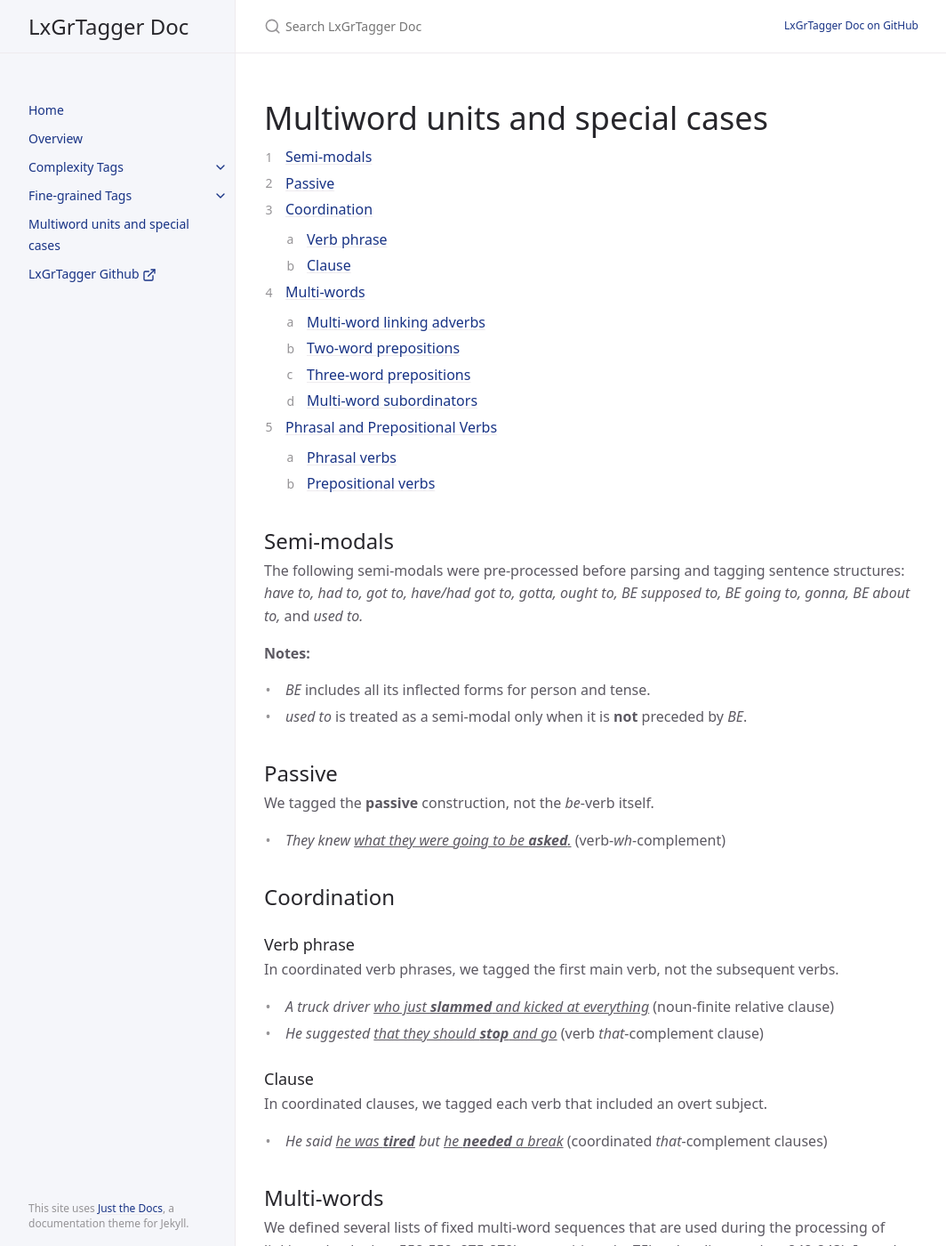
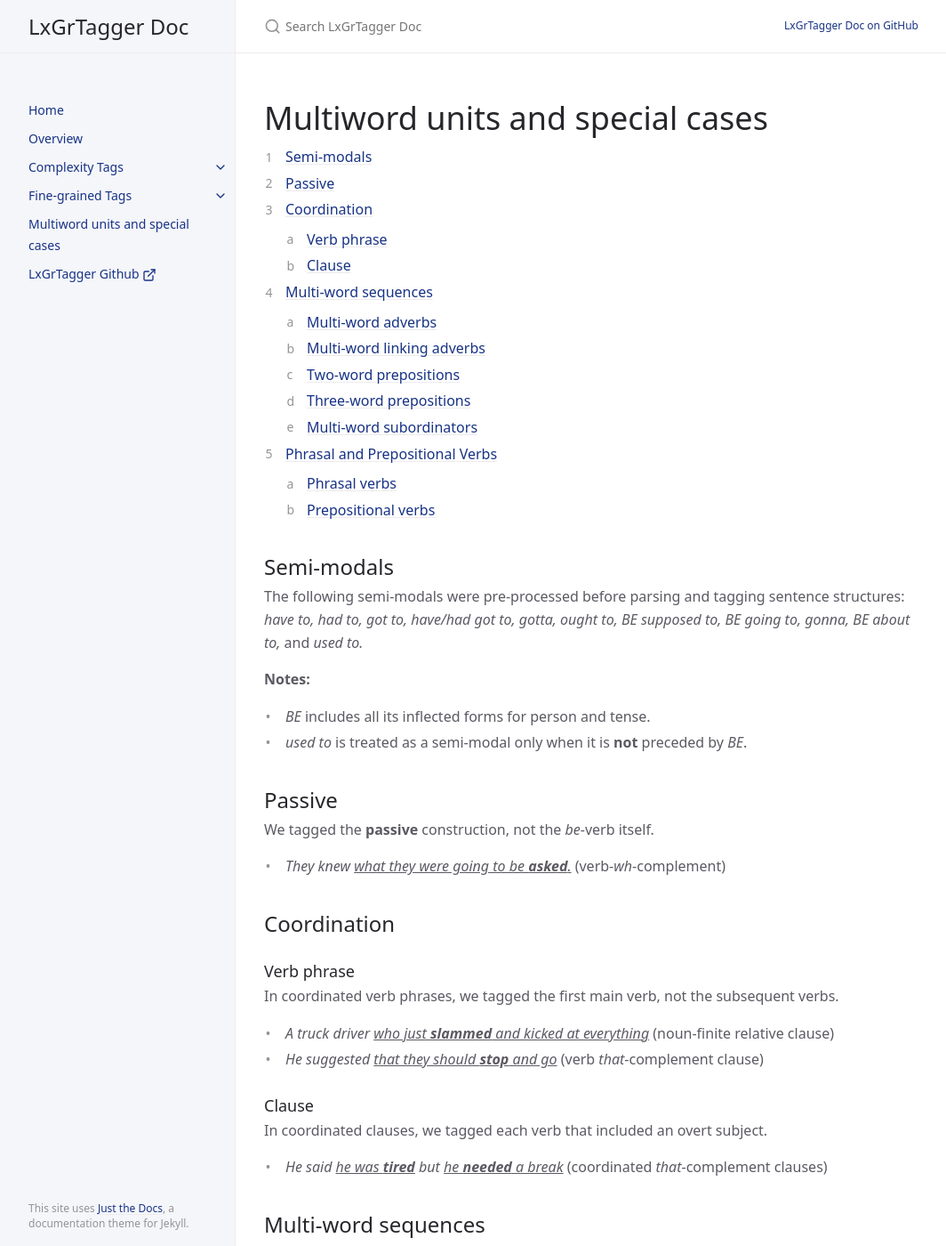
Before and after one commit to LCR-ADS-Lab/LxGrTagger-Documentation, a Jekyll site: the page built from docs/Discussions.md, in a window 1280 px wide and 1400 px high. Shown: the whole window at 89% size, without its empty margins (107-1171 px from the left). Built offline with Jekyll 4.4.1, drawn with Linux system fonts in a browser that asks for light colours; cached includes are drawn as plain includes; some of the changed text lies outside the part shown.

Commit message:
update information about multiword adverbs

````diff
--- a/docs/Discussions.md
+++ b/docs/Discussions.md
@@ -38,9 +38,14 @@ In coordinated clauses, we tagged each verb that included an overt subject.
 
 - *He said <ins>he was **tired**</ins> but <ins>he **needed** a break</ins>* (coordinated *that*-complement clauses)
 
-## Multi-words
+## Multi-word sequences
 
 We defined several lists of fixed multi‐word sequences that are used during the processing of linking adverbs (pp. 558-559; 875-879), prepositions (p. 75), subordinators (pp. 842-843). In each case, any relevant tags are assigned to the last word of the multi-word sequence.
+
+### Multi-word adverbs
+```markdown
+kind of, sort of
+```
 
 ### Multi-word linking adverbs
 
````
Also changed, not shown: docs/cx tags/3_Dependent Phrase/3_Syntactic function3.md (+2 -0 lines).
